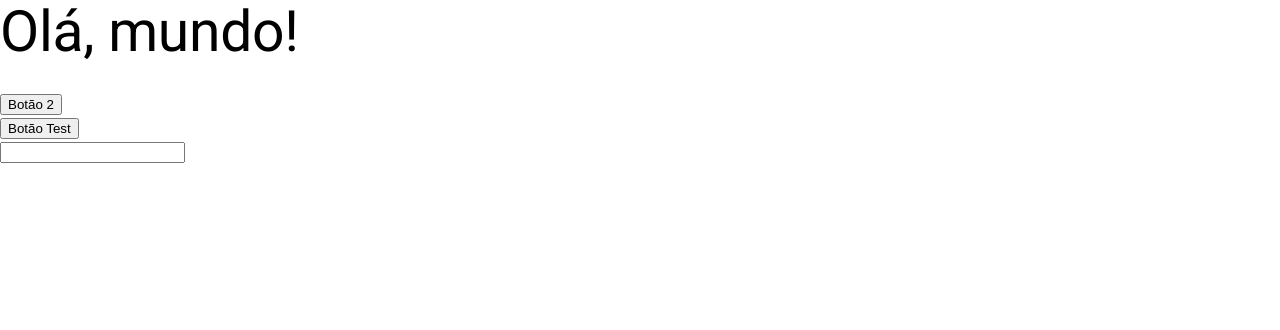
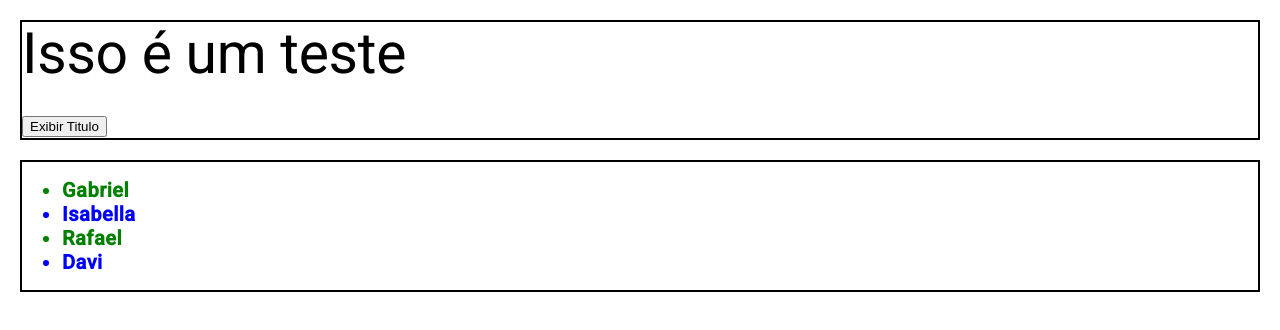
Before and after one commit to GabrielS0usa/checklist-web, an Angular app in the folder checklist-front-end/: page / in a window 1280 px wide. Shown: the top 330 px of the page. Built offline with nearby package versions, Linux system fonts and the light colour scheme.

Commit message:
Directives

```diff
--- a/checklist-front-end/src/app/category/category.component.css
+++ b/checklist-front-end/src/app/category/category.component.css
@@ -0,0 +1,9 @@
+.style-1, .style-2{
+  font-size: 20px;
+  font-weight: bold;
+  color: green;
+}
+
+.style-2{
+  color: blue;
+}
--- a/checklist-front-end/src/app/category/category.component.html
+++ b/checklist-front-end/src/app/category/category.component.html
@@ -1,7 +1,10 @@
-<h1>{{stringInterpolation}}</h1>
-<button [disabled]="isDisabled">Botão 2</button>
-<br>
-<button (click)="disableButton()">Botão Test</button>
-<br>
-<input [(ngModel)]="myBindingProperty"/>
-<span>{{myBindingProperty}}</span>
+<div style="margin: 20px; border: 2px solid black;">
+  <h1 *ngIf="showTitle" [ngStyle]="{'font-weigt' : 'bold'}">Isso é um teste</h1>
+  <button (click)="changeTitleDisplayStatus()">Exibir Titulo</button>
+</div>
+
+<div style="margin: 20px; border: 2px solid black;">
+  <ul>
+    <li *ngFor="let item of items" [ngClass]="item.id % 2 ? 'style-1' : 'style-2'">{{item.description}}</li>
+  </ul>
+</div>
--- a/checklist-front-end/src/app/category/category.component.ts
+++ b/checklist-front-end/src/app/category/category.component.ts
@@ -1,28 +1,27 @@
+import { NgClass, NgFor, NgIf, NgStyle } from '@angular/common';
 import { Component } from '@angular/core';
-import { FormsModule } from '@angular/forms';
+import { FormsModule, NgModel } from '@angular/forms';
 
 @Component({
   selector: 'app-category',
   standalone: true,
-  imports: [FormsModule],
+  imports: [NgIf, NgFor, NgClass, NgStyle],
   templateUrl: './category.component.html',
   styleUrl: './category.component.css'
 })
 export class CategoryComponent {
 
-  public stringInterpolation = "Olá, mundo!";
+  public items = [
+    {description: 'Gabriel', id: 1},
+    {description: 'Isabella', id: 2},
+    {description: 'Rafael', id: 3},
+    {description: 'Davi', id: 4},
+  ];
 
-  public isDisabled = false;
+  public showTitle = true;
 
-  public myBindingProperty: string = '';
-
-  public processClick(input: string) {
-    alert(`This button was clicked!  ${input}`);
+  public changeTitleDisplayStatus() {
+    if (this.showTitle) this.showTitle = false;
+    else this.showTitle = true;
   }
-
-  public disableButton(){
-    if(this.isDisabled) this.isDisabled = false;
-    else this.isDisabled = true;
-  }
-
 }
```
